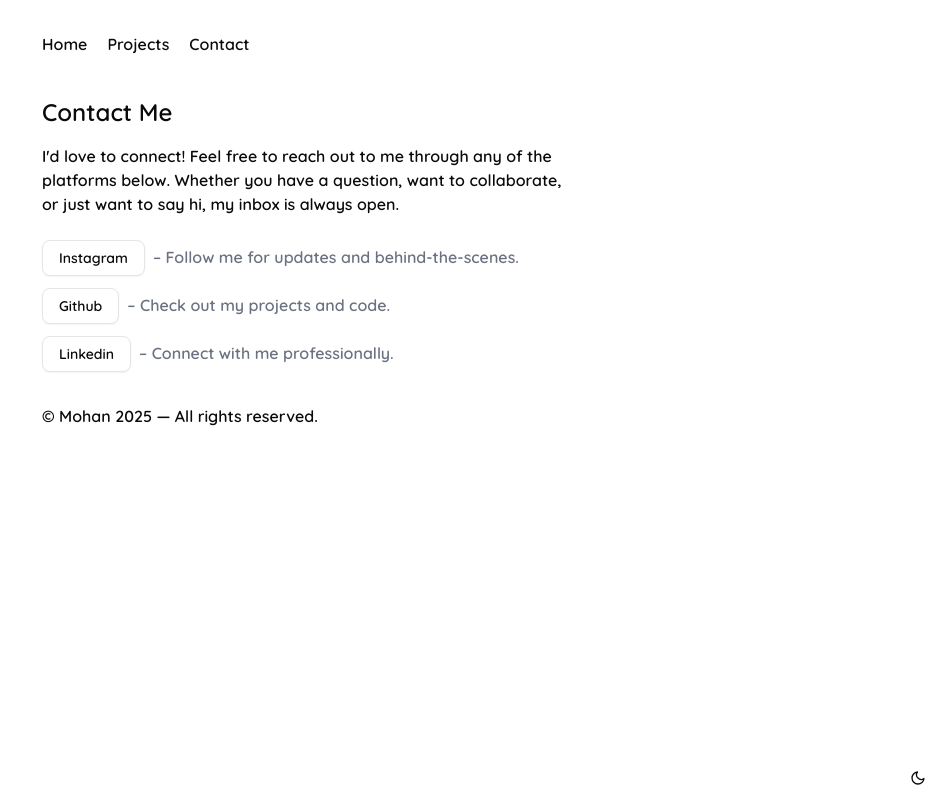
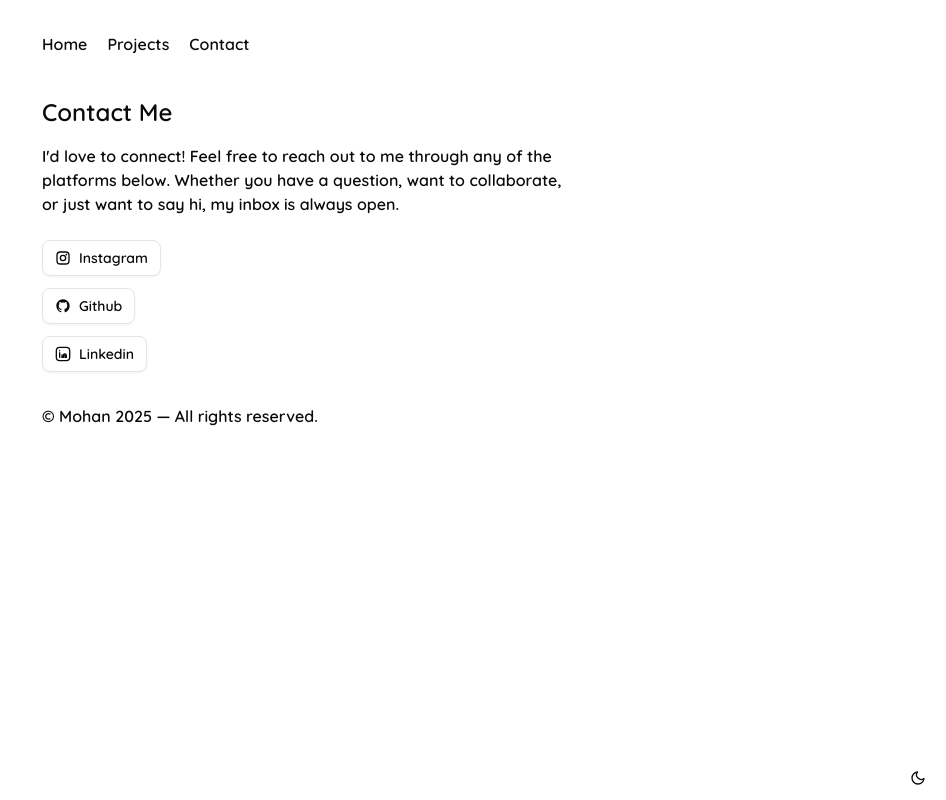
Before and after one commit to Mohanavenkatesh/Portfolio-Next.js, a Next.js app: page /contact in a window 1280 px wide. Shown: the whole page, without its empty margins (334-1280 px from the left). Built offline with nearby package versions, Linux system fonts and the light colour scheme.

Commit message:
Enhance contact and projects pages UI
Added SVG icons to social buttons on the contact page for improved visual appeal. Refactored the projects page to use a carousel for project display, consolidating project descriptions and links into card components for a cleaner layout.

```diff
--- a/app/contact/page.js
+++ b/app/contact/page.js
@@ -14,21 +14,41 @@ const page = ({ children }) => {
         <div className='flex flex-col gap-3'>
           <div>
             <Link href='https://www.instagram.com/mohanavenkatesh.a/' target='_blank' rel='noopener noreferrer'>
-              <Button variant="outline">Instagram</Button>
+              <Button variant="outline" className="flex items-center gap-2">
+                <svg xmlns="http://www.w3.org/2000/svg" width="18" height="18" fill="none" viewBox="0 0 24 24">
+                  <rect width="18" height="18" x="3" y="3" rx="5" stroke="currentColor" strokeWidth="2"/>
+                  <circle cx="12" cy="12" r="4" stroke="currentColor" strokeWidth="2"/>
+                  <circle cx="17" cy="7" r="1.2" fill="currentColor"/>
+                </svg>
+                Instagram
+              </Button>
             </Link>
-            <span className='ml-2 text-gray-500'>– Follow me for updates and behind-the-scenes.</span>
           </div>
           <div>
             <Link href='https://github.com/Mohanavenkatesh' target='_blank' rel='noopener noreferrer'>
-            <Button variant="outline">Github</Button>
+              <Button variant="outline" className="flex items-center gap-2">
+                <svg xmlns="http://www.w3.org/2000/svg" width="18" height="18" fill="none" viewBox="0 0 24 24">
+                  <path
+                    fill="currentColor"
+                    d="M12 2C6.477 2 2 6.484 2 12.021c0 4.426 2.865 8.178 6.839 9.504.5.092.682-.217.682-.482 0-.237-.009-.868-.014-1.703-2.782.605-3.369-1.342-3.369-1.342-.454-1.154-1.11-1.462-1.11-1.462-.908-.62.069-.608.069-.608 1.004.07 1.532 1.032 1.532 1.032.892 1.53 2.341 1.088 2.91.832.091-.647.35-1.088.636-1.339-2.221-.253-4.555-1.113-4.555-4.951 0-1.093.39-1.988 1.029-2.688-.103-.253-.446-1.272.098-2.65 0 0 .84-.27 2.75 1.025A9.564 9.564 0 0 1 12 6.844c.85.004 1.705.115 2.504.337 1.909-1.295 2.748-1.025 2.748-1.025.546 1.378.202 2.397.1 2.65.64.7 1.028 1.595 1.028 2.688 0 3.847-2.337 4.695-4.566 4.944.359.309.678.919.678 1.852 0 1.336-.012 2.415-.012 2.744 0 .267.18.578.688.48C19.138 20.195 22 16.444 22 12.021 22 6.484 17.523 2 12 2Z"
+                  />
+                </svg>
+                Github
+              </Button>
             </Link>
-            <span className='ml-2 text-gray-500'>– Check out my projects and code.</span>
           </div>
           <div>
             <Link href='https://www.linkedin.com/in/mohanavenkatesh-a-3574382ab/' target='_blank' rel='noopener noreferrer'>
-            <Button variant="outline">Linkedin</Button>
+              <Button variant="outline" className="flex items-center gap-2">
+                <svg xmlns="http://www.w3.org/2000/svg" width="18" height="18" fill="none" viewBox="0 0 24 24">
+                  <rect x="2" y="2" width="20" height="20" rx="5" stroke="currentColor" strokeWidth="2"/>
+                  <path d="M7 10v7" stroke="currentColor" strokeWidth="2" strokeLinecap="round"/>
+                  <circle cx="7" cy="7" r="1.1" fill="currentColor"/>
+                  <path d="M10.5 13.5V17h2v-2.1c0-.6.4-1.4 1.3-1.4s1.2.8 1.2 1.4V17h2v-2.7c0-1.7-1-2.5-2.3-2.5-1.1 0-1.6.6-1.9 1.1" stroke="currentColor" strokeWidth="2" strokeLinecap="round"/>
+                </svg>
+                Linkedin
+              </Button>
             </Link>
-            <span className='ml-2 text-gray-500'>– Connect with me professionally.</span>
           </div>
         </div>
       </div>
--- a/app/projects/page.js
+++ b/app/projects/page.js
@@ -23,45 +23,14 @@ const page = ({ children }) => {
   return (
     <>
 
-      <div className='mx-6 flex flex-col items-start'>
+      <div className='mx-6'>
         <h1 className='text-2xl font-semibold mb-4'>My Projects</h1>
         <p className='mb-6'>
           A few projects highlighting my frontend skills and modern web tech.
         </p>
         <div>
-          {/* <div className='flex flex-col mb-4'>
-            <h2 className='font-semibold mb-1'>1. Bite (Bitetoothpastebits.com Clone)</h2>
-            <p className='mb-1'>
-              Bite is a clone of the <a href="https://bitetoothpastebits.com/" target="_blank" rel="noopener noreferrer">bitetoothpastebits.com</a> website. This project replicates the design and core functionality of the original site using HTML, CSS, and JavaScript, focusing on responsive layouts, clean UI, and smooth user experience.
-            </p>
-            <a
-              href='https://mohanavenkatesh.github.io/Bite/'
-              target='_blank'
-              rel="noopener noreferrer"
-            >
-              <Button variant="outline">View</Button>
-            </a>
-
-          </div>
-          <div className='flex flex-col mb-4'>
-            <h2 className='font-semibold mb-1'>2. Spotify Premium Clone</h2>
-            <p className='mb-1'>
-              I cloned the Spotify Premium site as a beginner project using only HTML and CSS. This project helped me practice layout and styling by recreating the look and feel of the original Spotify Premium landing page. You can view the live project at the link below.
-            </p>
-            <a
-              href='https://spotify-project-clone.netlify.app/'
-              target='_blank'
-              rel='noopener noreferrer'
-            >
-              <Button variant="outline">View</Button>
-            </a>
-          </div> */}
-        </div>
-      </div>
-
-      <Carousel className='mx-6'>
+          <Carousel >
             <CarouselContent>
-
               <CarouselItem>
                 <Card>
                   <CardHeader>
@@ -104,11 +73,14 @@ const page = ({ children }) => {
                   </CardFooter>
                 </Card>
               </CarouselItem>
+            </CarouselContent>
+            <CarouselPrevious className='hidden md:inline-flex' />
+            <CarouselNext className='hidden md:inline-flex' />
+          </Carousel>
+        </div>
+      </div>
 
-        </CarouselContent>
-        <CarouselPrevious />
-        <CarouselNext />
-      </Carousel>
+
 
     </>
   )
```
Lines whose indentation alone changed are shown as unchanged.
